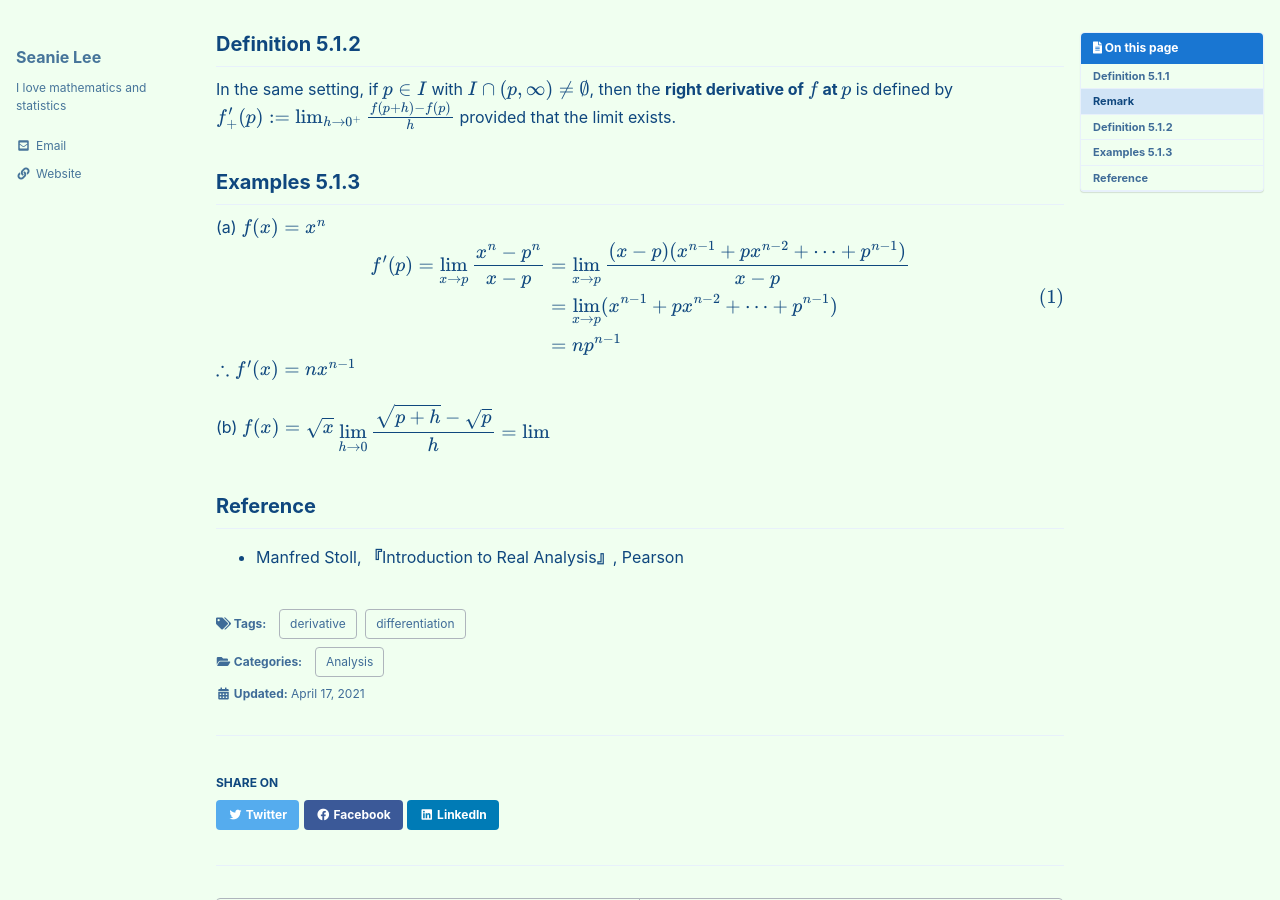
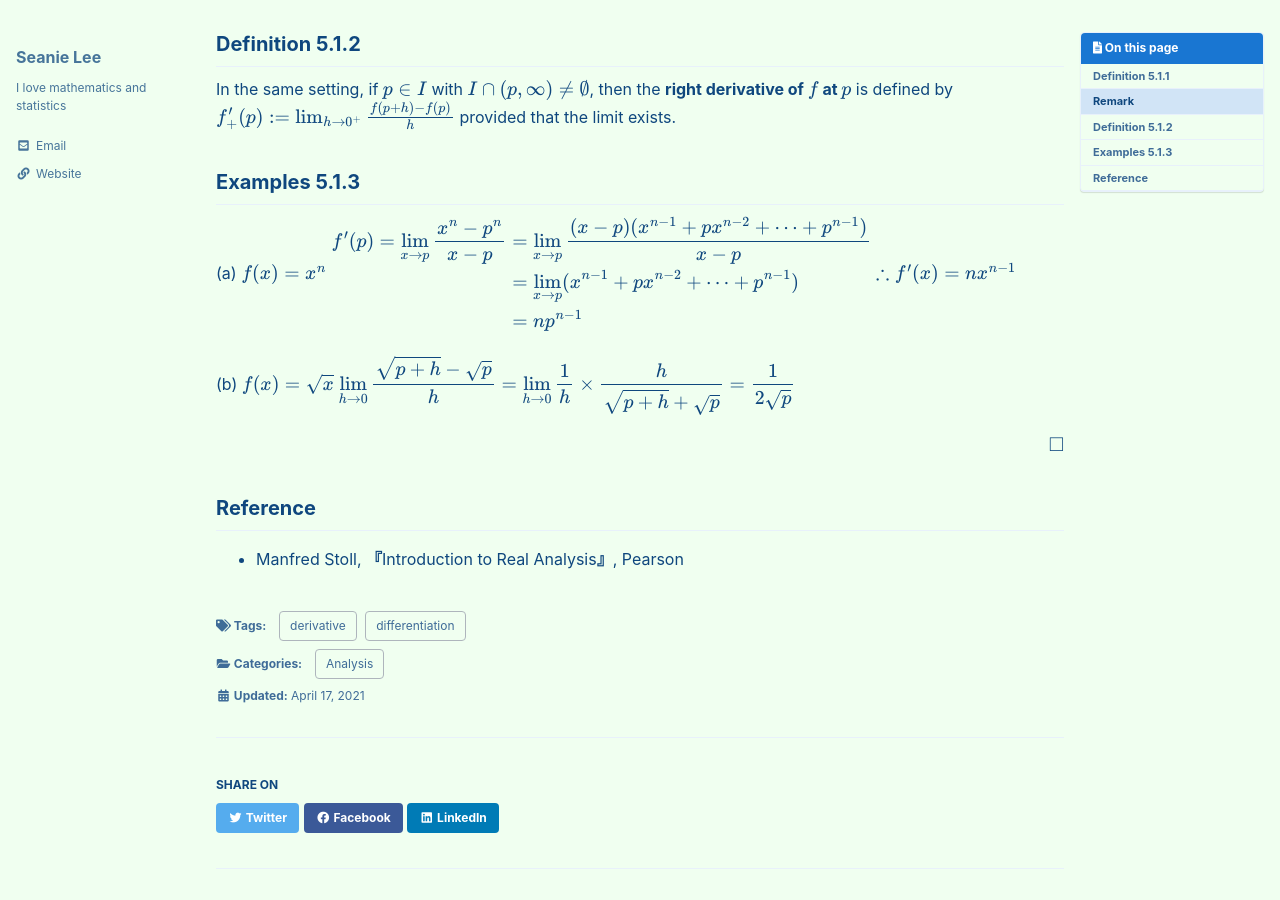
Before and after one commit to seanie12/blog, a Jekyll site: the page built from _posts/2021-04-17-differentiation.md, in a window 1280 px wide and 900 px high, scrolled down 574 px. Built offline with Jekyll 4.4.1, drawn with Linux system fonts in a browser that asks for light colours; cached includes are drawn as plain includes; formulas are drawn with MathJax 3.

Commit message:
Update 2021-04-17-differentiation.md

```diff
--- a/_posts/2021-04-17-differentiation.md
+++ b/_posts/2021-04-17-differentiation.md
@@ -47,13 +47,13 @@ provided that the limit exists.
 ## Examples 5.1.3
 (a) $f(x) = x^n$
 $$
-\begin{align}
+\begin{align*}
 \begin{split}
 f^{\prime} (p) = \lim_{x\to p} \frac{x^{n}- p^n}{x-p} &= \lim_{x\to p} \frac{(x-p)(x^{n-1}+px^{n-2}+\cdots + p^{n-1})}{x-p} \\
 &=\lim_{x\to p} (x^{n-1} + px^{n-2} + \cdots + p^{n-1}) \\
 &=np^{n-1}
 \end{split}
-\end{align}
+\end{align*}
 $$
 $\therefore f^\prime(x) = nx^{n-1}$
 
@@ -61,10 +61,11 @@ $\therefore f^\prime(x) = nx^{n-1}$
 $$
 \begin{align*}
 \begin{split}
-\lim_{h\to0}\frac{\sqrt{p+h}-\sqrt{p}}{h} = \lim
+\lim_{h\to0}\frac{\sqrt{p+h}-\sqrt{p}}{h} &= \lim_{h\to0} \frac{1}{h} \times \frac{h}{\sqrt{p+h}+\sqrt{p}} = \frac{1}{2\sqrt{p}}
 \end{split}
 \end{align*}
 $$
+
 $$\tag*{$\square$}$$
 
 
```
